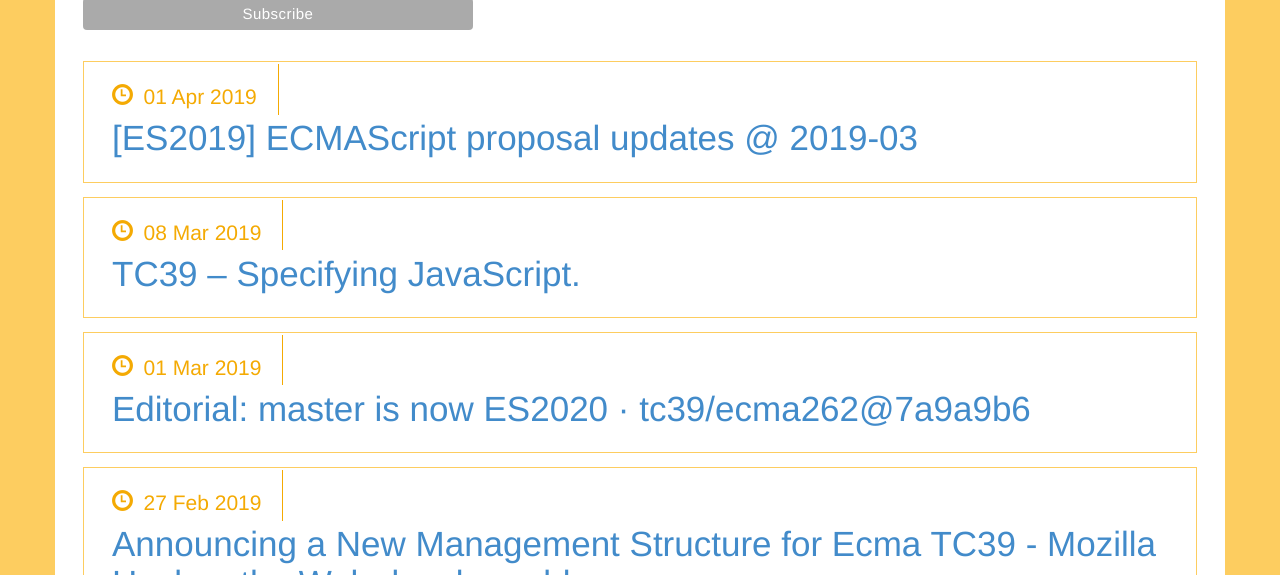
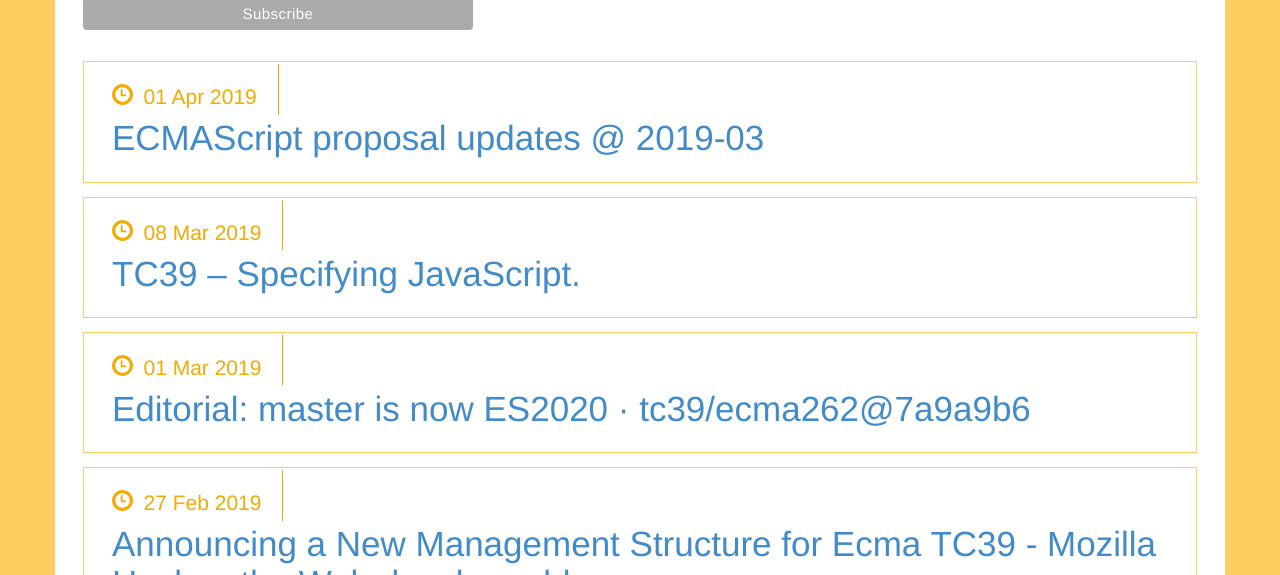
Before and after one commit to ecmascript-daily/ecmascript-daily.github.com, a Jekyll site: the page built from index.html, in a window 1280 px wide and 900 px high, cut to the strip 325-900 px from the top of the window. Built offline with Jekyll 4.4.1, drawn with Linux system fonts in a browser that asks for light colours; nearby versions of some CDN libraries; the list of posts is cut into pages by our own code.

Commit message:
Update 2019-04-01-ecmascript-proposal-updates.md

```diff
--- a/_posts/2019/2019-04-01-ecmascript-proposal-updates.md
+++ b/_posts/2019/2019-04-01-ecmascript-proposal-updates.md
@@ -1,5 +1,5 @@
 ---
-title: "[ES2019] ECMAScript proposal updates @ 2019-03"
+title: "ECMAScript proposal updates @ 2019-03"
 author: azu
 layout: news
 date : '2019-04-01T09:00'
```
Also changed, not shown: other parts of _posts/2019/2019-04-01-ecmascript-proposal-updates.md (+1 -0 lines).
